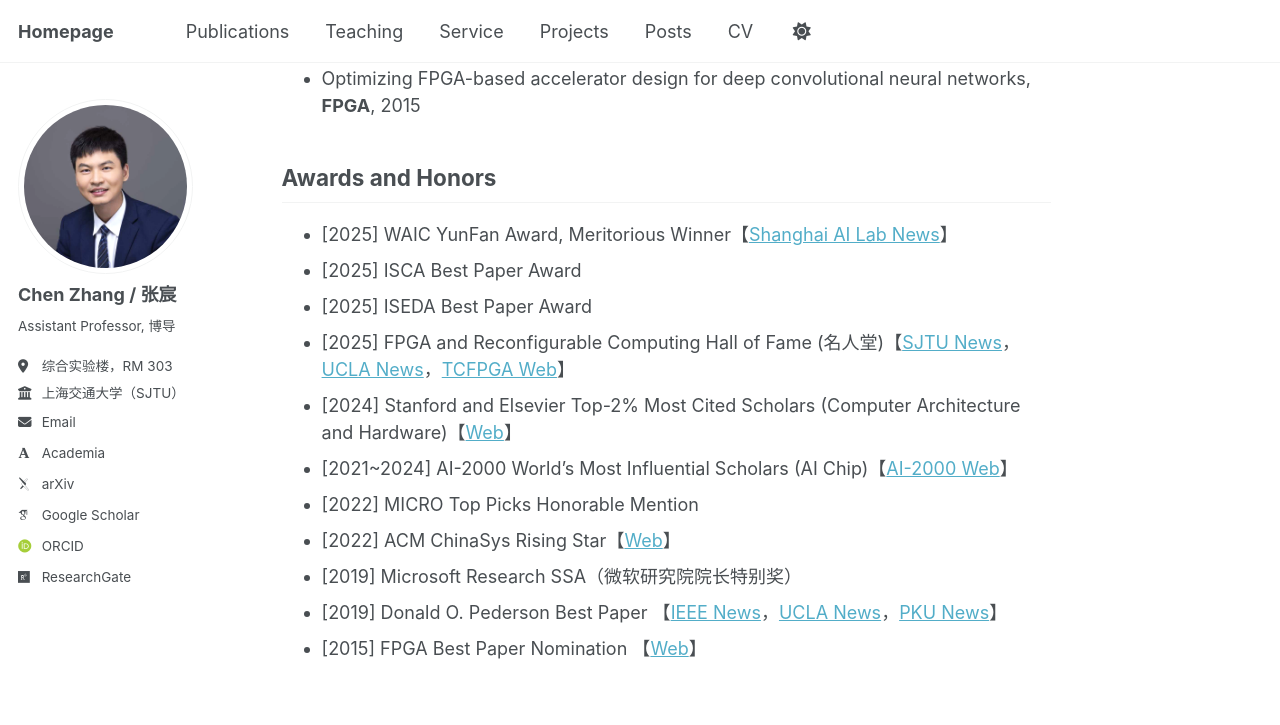
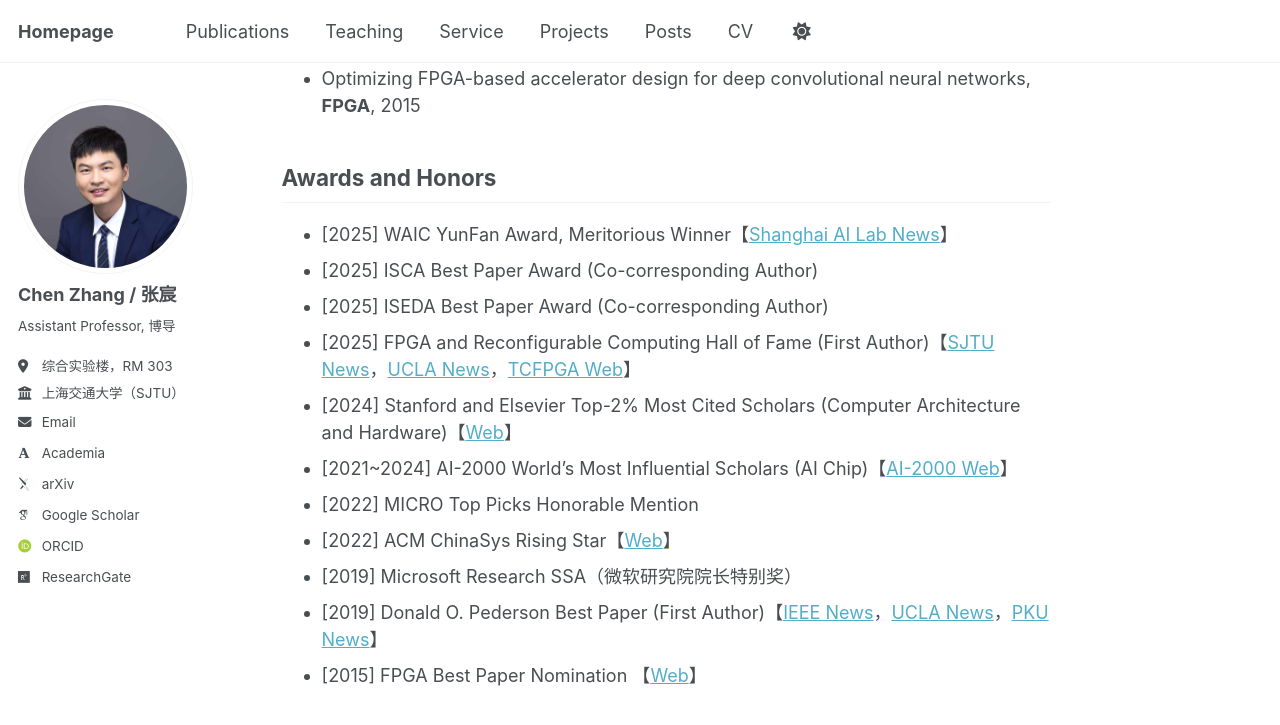
Before and after one commit to chenzhangsjtu/chenzhangsjtu.github.io, a Jekyll site: the page built from _pages/about.md, in a window 1280 px wide and 900 px high, scrolled down 1584 px. Shown: the top 725 px of the window. Built offline with Jekyll 4.4.1, drawn with Linux system fonts in a browser that asks for light colours; some web fonts are replaced.

Commit message:
Update about.md

```diff
--- a/_pages/about.md
+++ b/_pages/about.md
@@ -37,15 +37,22 @@ I have published over 30 papers in top-tier conferences and journals, including
 
 
 ## Awards and Honors
+<!--
+- [2025] ICCAD Ten-Year Retrospective Most Influential Paper Award (First Author)
+- [2025] ICCAD Best Reviewer Award
+- [2025] CCF 自然科学一等奖（排3）【[CCF科技成果奖](https://mp.weixin.qq.com/s/E_mKk9NPjM9IHYafRUqpHA)】
+- [2025] 教育部自然科学二等奖（排4）
+- [2025] IoTsys Young Scientist Award
+-->
 - [2025] WAIC YunFan Award, Meritorious Winner【[Shanghai AI Lab News](https://mp.weixin.qq.com/s/tZo4lPEPPP1Xp94KbycziQ)】
-- [2025] ISCA Best Paper Award
-- [2025] ISEDA Best Paper Award
-- [2025] FPGA and Reconfigurable Computing Hall of Fame (名人堂)【[SJTU News](https://mp.weixin.qq.com/s/ZKNA4BI9bxbInRNhaJVlLg)，[UCLA News](https://www.cs.ucla.edu/professor-jason-cong-and-co-authors-inducted-into-the-class-of-2025-fpga-and-reconfigurable-computing-hall-of-fame/)，[TCFPGA Web](https://tcfpga.org/books/hall-of-fame/page/hall-of-fame-inductees)】<!-- Since 2017, the award has been selected by a vote of the TCFPGA committee, and this is the first time it has been awarded to a scholar from the Asia-Pacific region. -->
+- [2025] ISCA Best Paper Award (Co-corresponding Author)
+- [2025] ISEDA Best Paper Award (Co-corresponding Author)
+- [2025] FPGA and Reconfigurable Computing Hall of Fame (First Author)【[SJTU News](https://mp.weixin.qq.com/s/ZKNA4BI9bxbInRNhaJVlLg)，[UCLA News](https://www.cs.ucla.edu/professor-jason-cong-and-co-authors-inducted-into-the-class-of-2025-fpga-and-reconfigurable-computing-hall-of-fame/)，[TCFPGA Web](https://tcfpga.org/books/hall-of-fame/page/hall-of-fame-inductees)】<!-- Since 2017, the award has been selected by a vote of the TCFPGA committee, and this is the first time it has been awarded to a scholar from the Asia-Pacific region. -->
 - [2024] Stanford and Elsevier Top-2% Most Cited Scholars (Computer Architecture and Hardware)【[Web](https://topresearcherslist.com/Home/Profile/899190)】
 - [2021~2024] AI-2000 World's Most Influential Scholars (AI Chip)【[AI-2000 Web](https://www.aminer.cn/ai2000/ct)】
 <!-- - [2024] FPGA会议历史（自1992年以来）高被引论文（第一名）【[ACM Library](https://dl.acm.org/conference/fpga)】-->
 - [2022] MICRO Top Picks Honorable Mention <!--（MICRO 年度最佳论文优胜奖）-->
 - [2022] ACM ChinaSys Rising Star【[Web](https://chinasys.org/doku.php?id=awards)】
 - [2019] Microsoft Research SSA（微软研究院院长特别奖）
-- [2019] Donald O. Pederson Best Paper 【[IEEE News](https://ieee-ceda.org/awards/donald-o-pederson-award#recipients)，[UCLA News](https://www.cs.ucla.edu/2019-donald-o-pederson-best-paper-award/)，[PKU News](https://cs.pku.edu.cn/info/1263/2440.htm)】<!-- Since 1999, the recipients have been selected through voting by the IEEE CEDA committee. This marks the first time that a Chinese scholars has received the award. -->
+- [2019] Donald O. Pederson Best Paper (First Author)【[IEEE News](https://ieee-ceda.org/awards/donald-o-pederson-award#recipients)，[UCLA News](https://www.cs.ucla.edu/2019-donald-o-pederson-best-paper-award/)，[PKU News](https://cs.pku.edu.cn/info/1263/2440.htm)】<!-- Since 1999, the recipients have been selected through voting by the IEEE CEDA committee. This marks the first time that a Chinese scholars has received the award. -->
 - [2015] FPGA Best Paper Nomination 【[Web](https://www.isfpga.org/past/fpga2015/index.html)】
```
